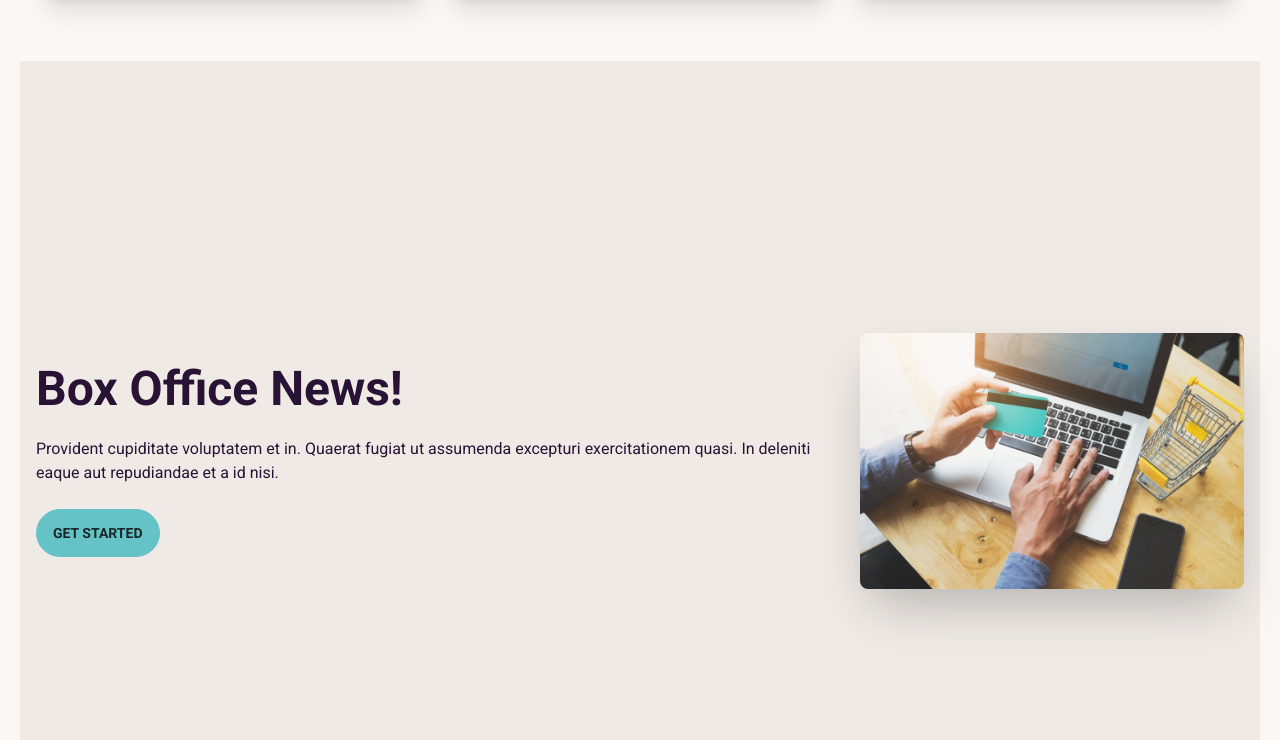
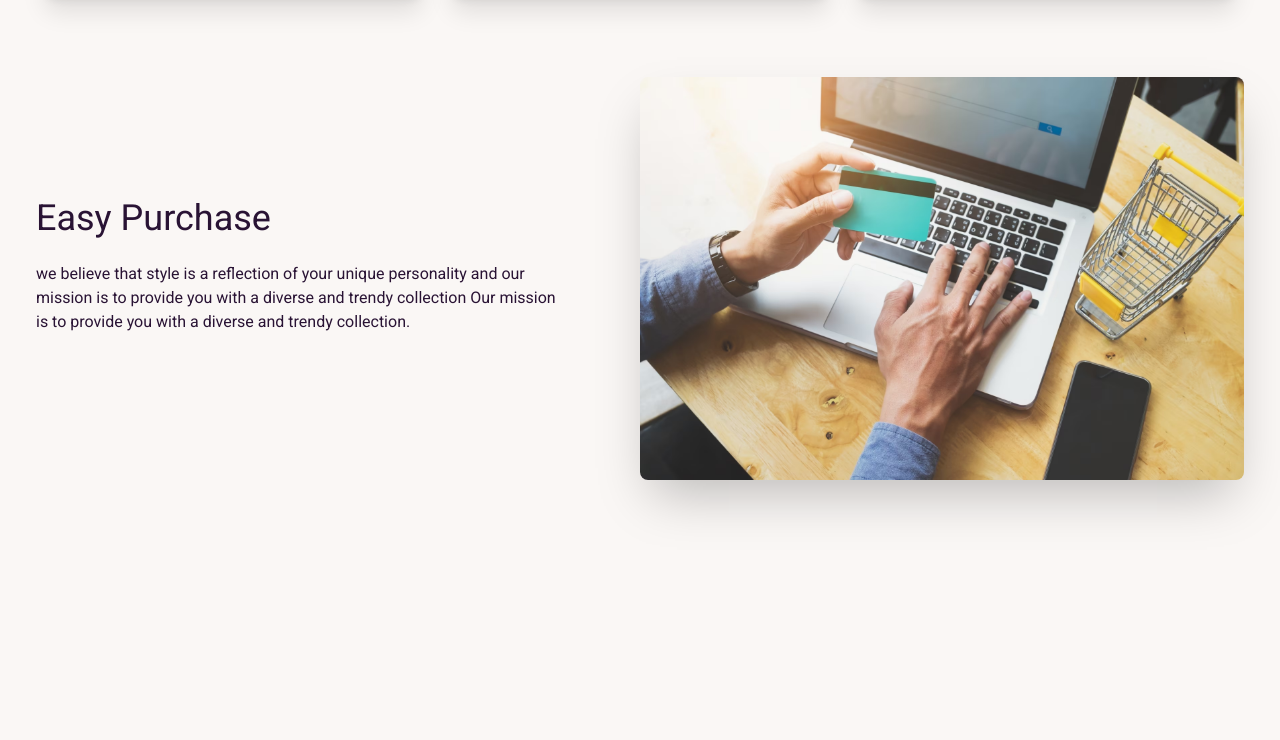
Before and after one commit to ShahariarSohan/fashion-website, a plain HTML site: page index.html in a window 1280 px wide. Shown: the part 1200-1940 px from the top of the page. After the commit the page ends 1760 px from the top, so only its background shows below. Drawn offline with nearby package versions, Linux system fonts and the light colour scheme.

Commit message:
purchase description added

```diff
--- a/index.html
+++ b/index.html
@@ -85,7 +85,7 @@
   </header>
   <main class="max-w-screen-xl mx-auto ">
       <!-- huge collection section -->
-      <section class="  my-16 gap-5 m-5">
+      <section class="  my-16  m-5">
         <h2 class="text-4xl text-center">Huge Collection</h2>
         <p class="text-sm text-center">Browse from a various collection</p>
         <div class=" grid md:grid-cols-2 lg:grid-cols-3 gap-5 m-5 ">
@@ -126,14 +126,17 @@
         </div>
       </section>
       <!-- description -->
-      <section class="my-16 gap-5 m-5">
-        <div class="hero min-h-screen bg-base-200">
-          <div class="hero-content flex-col lg:flex-row-reverse">
-            <img src="./images/easy-purchase.avif" class="max-w-sm rounded-lg shadow-2xl" />
-            <div>
-              <h1 class="text-5xl font-bold">Box Office News!</h1>
-              <p class="py-6">Provident cupiditate voluptatem et in. Quaerat fugiat ut assumenda excepturi exercitationem quasi. In deleniti eaque aut repudiandae et a id nisi.</p>
-              <button class="btn btn-primary">Get Started</button>
+      <section class=" my-16  m-5">
+        <div class="hero ">
+          <div class="hero-content flex-col lg:flex-row-reverse lg:gap-20 ">
+
+              <img src="./images/easy-purchase.avif" class="lg:w-[50%] rounded-lg shadow-2xl" />
+
+
+            <div class="lg:w-[50%]">
+              <h1 class="text-4xl ">Easy Purchase</h1>
+              <p class="py-6">we believe that style is a reflection of your unique personality and our mission is to provide you with a diverse and trendy collection Our mission is to provide you with a diverse and trendy collection.</p>
+
             </div>
           </div>
         </div>
```
